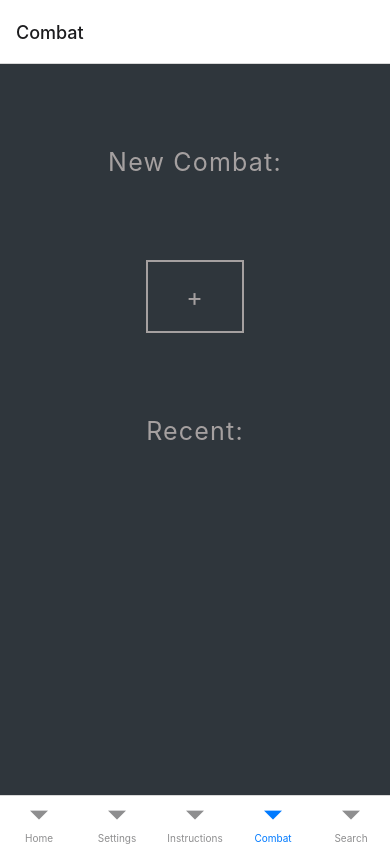
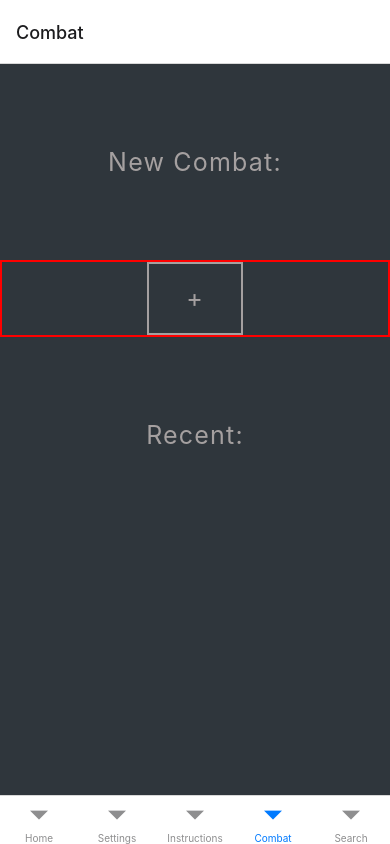
Before and after one commit to applied-sorcery/dnd-init-tracker, a React Native app: screen /Combat in a window 390 px wide. Built offline with nearby package versions, Linux system fonts and the light colour scheme.

Commit message:
play with styles for + btn adding new combatant to new combat

```diff
--- a/Style.js
+++ b/Style.js
@@ -74,6 +74,9 @@ const Styles = StyleSheet.create({
     flexDirection: "row",
     justifyContent: "space-around",
   },
+  plusIcon: {},
+  addingName: { marginRight: 0, height: "50%", marginTop: 0 },
+  addingInit: { marginRight: 0, height: "10%", marginBotton: 0 },
 });
 
 export default Styles;
--- a/src/components/CombatView.js
+++ b/src/components/CombatView.js
@@ -27,6 +27,8 @@ const baseUrl = "http://dnd5eapi.co";
 const CombatView = ({ navigation, ...props }) => {
   //mock data:
   const [round, setRound] = useState(0);
+  const [addingName, setAddingName] = useState(false);
+  const [addingInit, setAddingInit] = useState(false);
   const [whoseTurn, setWhoseTurn] = useState(0);
   const [preBattle, setPreBattle] = useState(true);
   const [savedCombats, setSavedCombats] = useState([]);
@@ -71,7 +73,17 @@ const CombatView = ({ navigation, ...props }) => {
 
   const onLoadCombatantPress = () => {};
 
-  const onPlusIconPress = () => {};
+  const onPlusIconPress = () => {
+    if (addingInit) {
+      setAddingInit(false);
+    }
+    if (addingName) {
+      setAddingName(false);
+      setAddingInit(true);
+    } else {
+      setAddingName(true);
+    }
+  };
 
   const onResetPress = () => {
     setRound(0);
@@ -94,9 +106,16 @@ const CombatView = ({ navigation, ...props }) => {
   const NewCombatView = () => (
     <>
       <Text style={Styles.defaultText}>New Combat:</Text>
-      <TouchableOpacity onPress={onPlusIconPress}>
-        <Text style={Styles.extraLargeText}>+</Text>
-      </TouchableOpacity>
+      <View style={{ borderColor: "red", borderWidth: 2 }}>
+        <TouchableOpacity
+          style={
+            addingName ? Styles.addingName : addingInit ? Styles.addingInit : {}
+          }
+          onPress={onPlusIconPress}
+        >
+          <Text style={Styles.extraLargeText}>+</Text>
+        </TouchableOpacity>
+      </View>
       {/* <TouchableOpacity onPress={onNewCombatantPress}>
         <Text style={Styles.button}>NEW COMBATANTS</Text>
       </TouchableOpacity> */}
```
